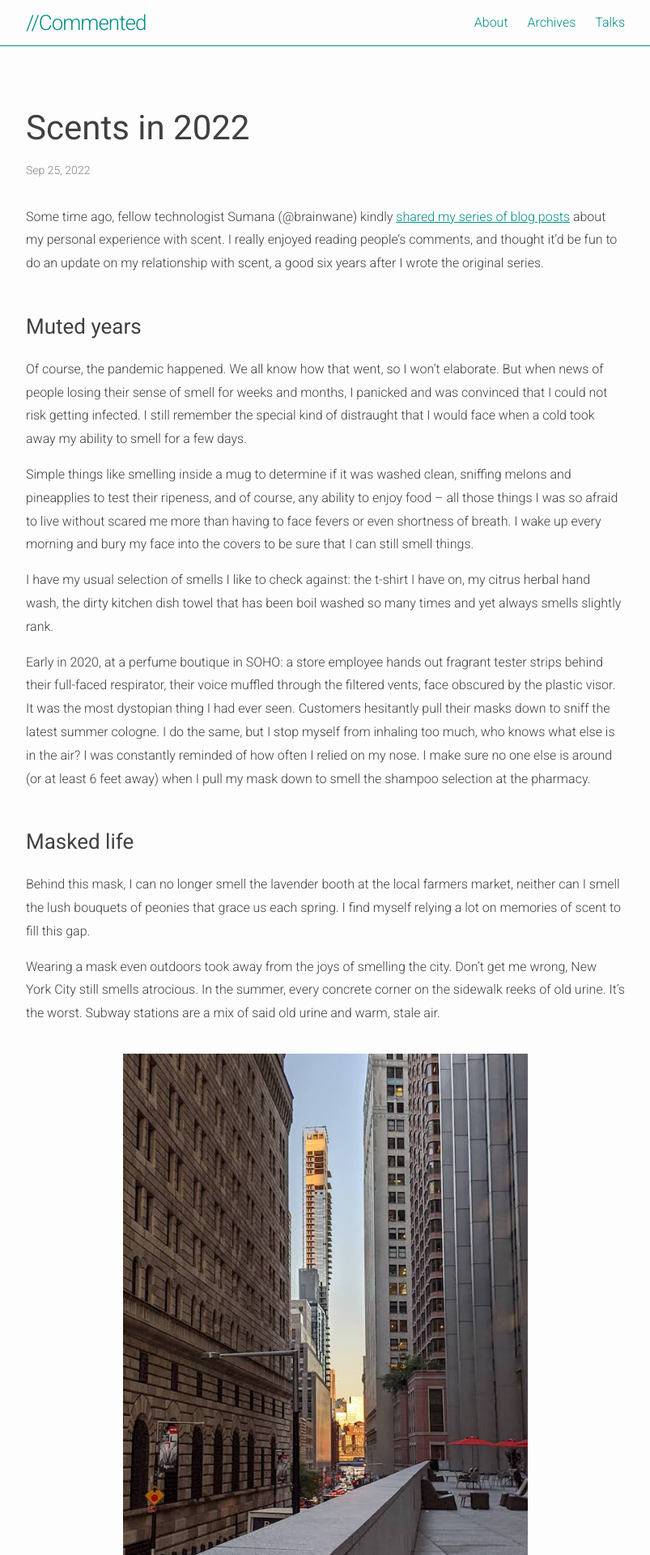
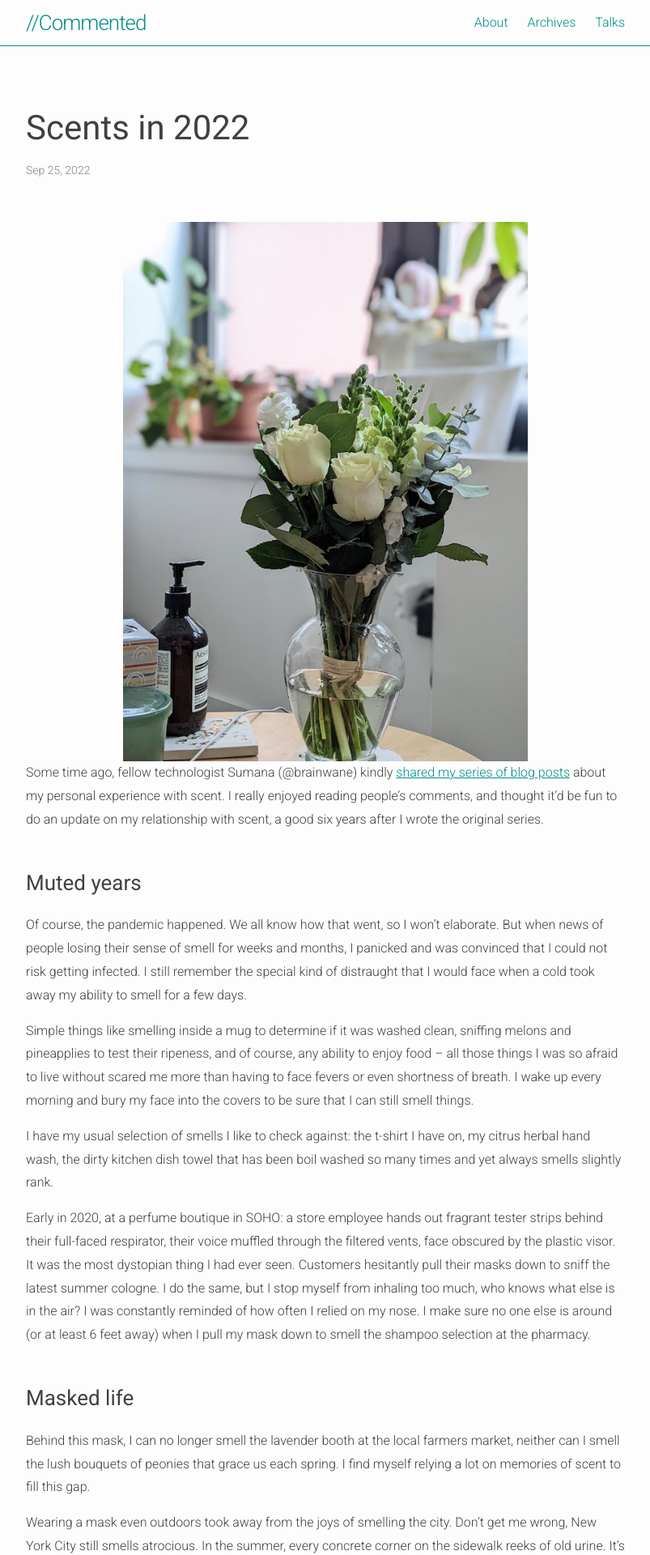
Before and after one commit to piratefsh/piratefsh.github.io, a Jekyll site: the page built from _posts/2022-09-25-scents-in-2022.markdown, in a window 1280 px wide. Shown: the top 1920 px of the page at 81% size, without its empty margins (238-1041 px from the left). Built offline with Jekyll 4.4.1, drawn with Linux system fonts in a browser that asks for light colours.

Commit message:
More photo

```diff
--- a/_posts/2022-09-25-scents-in-2022.markdown
+++ b/_posts/2022-09-25-scents-in-2022.markdown
@@ -2,7 +2,9 @@
 title: Scents in 2022
 layout: post
 ---
-
+<div class="media">
+  <img width="500" src="/assets/images/2022/perfume/white-flowers.jpg"/>
+</div>
 Some time ago, fellow technologist Sumana (@brainwane) kindly [shared my series of blog posts](https://www.metafilter.com/192854/it-smelled-good-but-in-my-mind-it-already-belonged-to-someone-else) about my personal experience with scent. I really enjoyed reading people's comments, and thought it'd be fun to do an update on my relationship with scent, a good six years after I wrote the original series.
 
 ### Muted years
```
Also changed, not shown: assets/images/2022/perfume/peonies.jpg (added), assets/images/2022/perfume/white-flowers.jpg (added).
